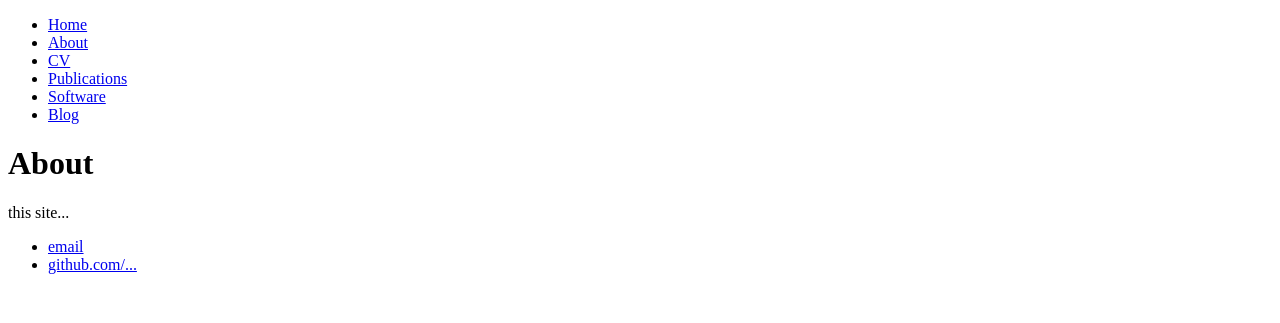
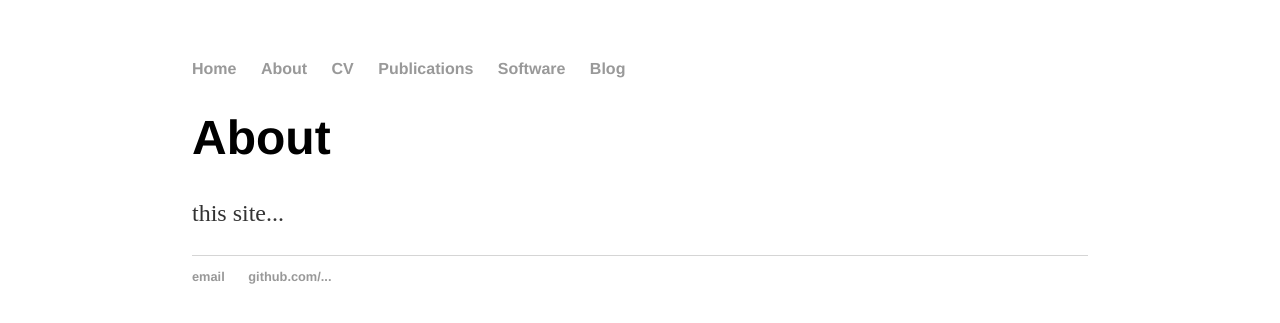
Before and after one commit to amannj/amannj.github.io, a Jekyll site: the page built from about/index.html, in a window 1280 px wide. Shown: the top 323 px of the page. Built offline with Jekyll 4.4.1, drawn with Linux system fonts in a browser that asks for light colours.

Commit message:
Update default.html

```diff
--- a/_layouts/default.html
+++ b/_layouts/default.html
@@ -3,7 +3,7 @@
 	<head>
 		<title>{{ page.title }}</title>
 		<!-- link to main stylesheet -->
-		<link href="css/main.css" rel="stylesheet">
+		<link rel="stylesheet" type="text/css" href="/css/main.css">
 	</head>
 	<body>
 		<nav>
```
